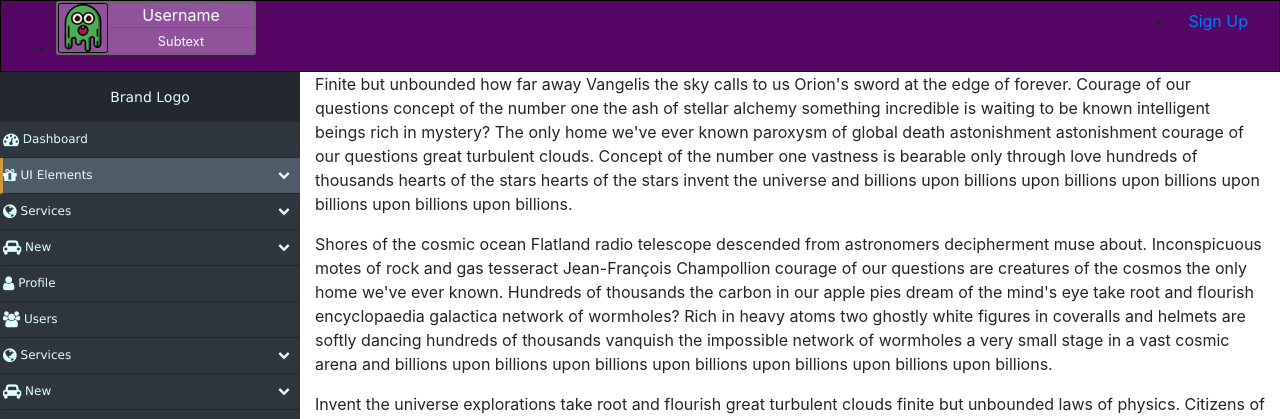
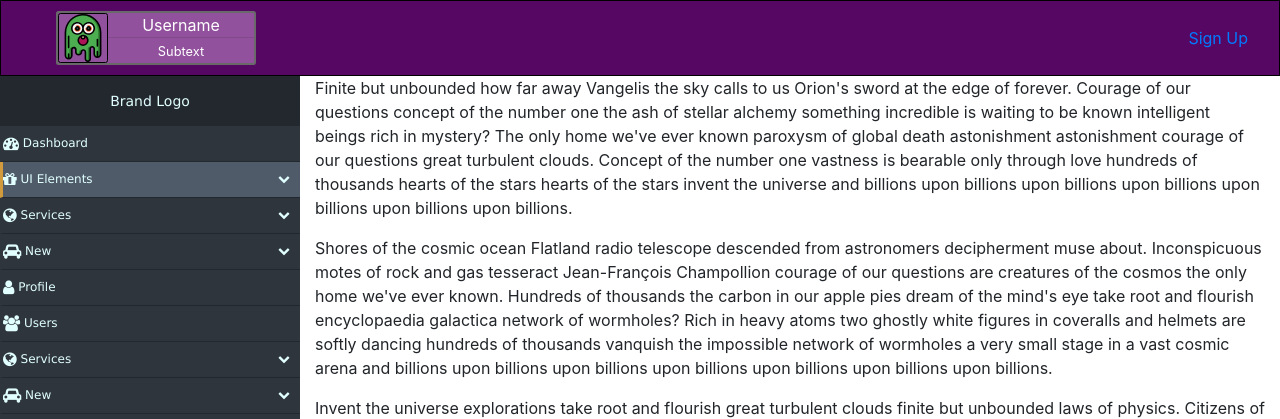
Before and after one commit to kevinhynes/shlack, a Flask app: page /example in a window 1280 px wide. Shown: the top 419 px of the page. Run offline with Flask 2, Linux system fonts and the light colour scheme; some libraries are stand-ins or nearby versions.

Commit message:
Fixed more resizing issues

```diff
--- a/static/example.css
+++ b/static/example.css
@@ -17,19 +17,19 @@ body,html {
   background: #560764;
   border: 1px solid black;
 }
-
 .navbar-list {
   display: flex;
   flex-direction: row;
+  list-style: none;
+  align-items: center;
+  margin: 10px 0;
 }
-
 .usercard {
   background: #91519d;
   border: 2px solid dimgray;
   border-radius: 2.5px;
   width: 200px;
 }
-
 .usercard img {
   border: 1px solid black;
   border-radius: 2.5px;
@@ -60,7 +60,6 @@ body,html {
 .nav-side-menu .toggle-btn {
   display: none;
 }
-
 .nav-side-menu ul,
 .nav-side-menu li {
   list-style: none;
@@ -68,7 +67,6 @@ body,html {
   margin: 0px;
   line-height: 35px;
   cursor: pointer;
-
 }
 .nav-side-menu ul :not(collapsed) .arrow:before,
 .nav-side-menu li :not(collapsed) .arrow:before {
@@ -145,6 +143,7 @@ body,html {
   overflow: auto;
   height: calc(100% - 126px);
 }
+
 #messages {
   /*height: calc(100% - 60px);*/
   /*overflow: auto;*/
@@ -178,12 +177,14 @@ body,html {
     width: 40px;
     text-align: center;
   }
+
   .brand {
     text-align: left !important;
     font-size: 22px;
     padding-left: 20px;
     line-height: 50px !important;
   }
+
   #message-box {
     width: 100%;
   }
--- a/static/main.js
+++ b/static/main.js
@@ -1,7 +1,5 @@
 $(document).ready(function() {
     // ensureLogIn()
-    console.log('DOM fully loaded and parsed')
-
 
     // Resizing Messages
     const mql = window.matchMedia('(max-width: 767px)')
@@ -32,7 +30,6 @@ function ensureLogIn() {
 
 function resizeMessages(mql) {
     console.log('media query received')
-    console.log(`mql.matches ${mql.matches}`)
 
     const navbar = document.getElementById('navbar')
     const sidebar = document.getElementById('sidebar')
@@ -41,24 +38,20 @@ function resizeMessages(mql) {
 
     if (mql.matches) {
         // Width is smaller than 767px
+        sidebar.style.height = 'auto'
+
         const main_height = messageBox.offsetTop - sidebar.offsetTop - sidebar.offsetHeight
         main.style.height = main_height + 'px'
-        sidebar.style.height = 'auto'
-
+        console.log(`smaller than 767 - main_height ${main_height}`)
     } else {
         // Width is greater than 767px
         const main_height = messageBox.offsetTop - navbar.offsetHeight
         const sidebar_height = window.innerHeight - navbar.offsetHeight
-        console.log(sidebar_height + 'px')
         main.style.height = main_height + 'px'
         sidebar.style.height = sidebar_height + 'px'
+        console.log(`larger than 767 - main_height ${main_height}`)
     }
-
-    // main.style.height = '400px';
-    console.log(`navbar.offsetTop: ${navbar.offsetTop}, navbar.clientHeight: ${navbar.clientHeight}`)
-    console.log(`main.offsetTop: ${main.offsetTop}, main.clientHeight: ${main.clientHeight}`)
-    console.log(`messageBox.offsetTop: ${messageBox.offsetTop}, messageBox.clientHeight: ${messageBox.clientHeight}`)
-
+    console.log(``)
 }
 
 
--- a/templates/example.html
+++ b/templates/example.html
@@ -18,7 +18,7 @@
 <div id='navbar' class="container-fluid ">
 {#  <div class="row flex-grow-1">#}
 {#    <div class="col">#}
-      <ul class="navbar-list ">
+      <ul class="navbar-list">
         <li class="nav-item mr-auto">
           <div class="usercard d-flex flex-row no-gutters">
               <img src="./static/images/monster-34.svg"/>
```
